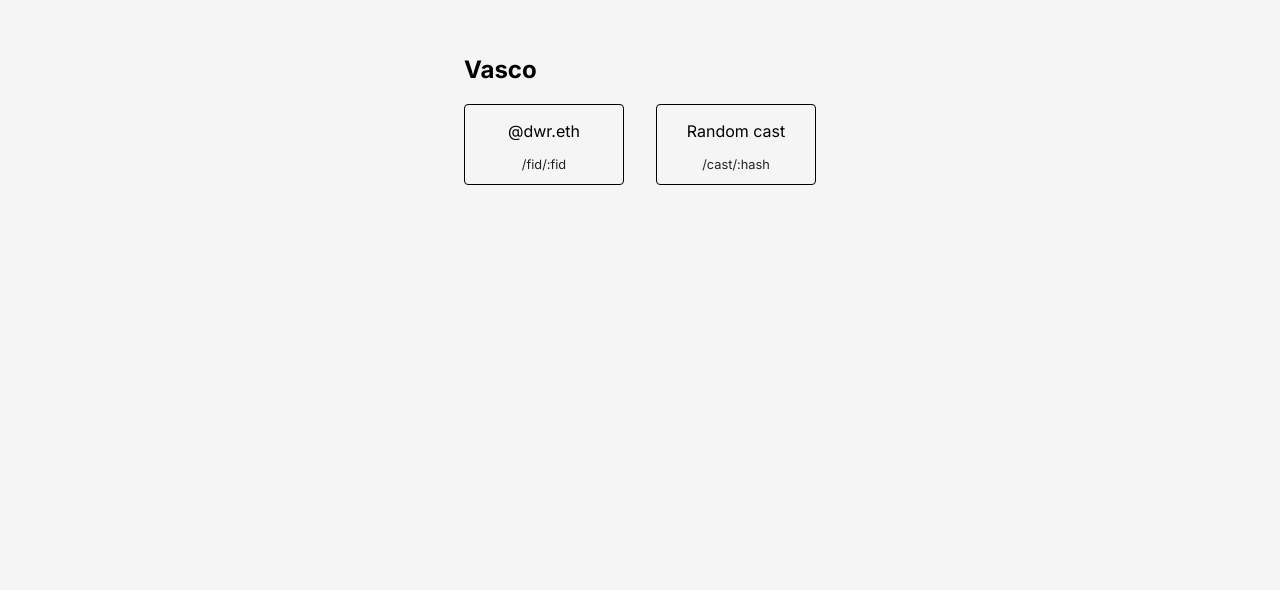
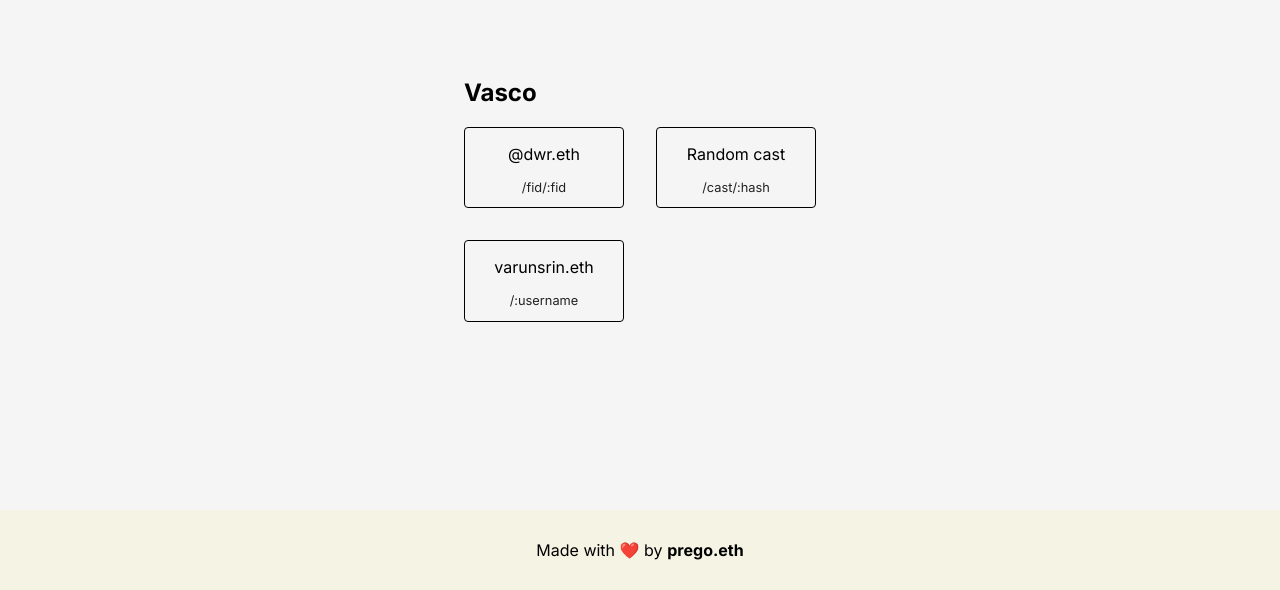
Before and after one commit to pedropregueiro/vasco, a Next.js app: page / in a window 1280 px wide. Shown: the part 210-800 px from the top of the page. Built offline with nearby package versions, Linux system fonts and the light colour scheme.

Commit message:
footers are your friend

```diff
--- a/app/globals.css
+++ b/app/globals.css
@@ -5,6 +5,7 @@ body {
   background-color: #f5f5f5;
   margin: unset;
   padding: unset;
+  height: 100%;
 }
 
 a {
--- a/app/page.js
+++ b/app/page.js
@@ -1,11 +1,13 @@
+import { Footer } from "@/src/components/footer";
 import Link from "next/link";
 
 export default function Home() {
   return (
+    <>
       <div
         style={{
           width: "100%",
-        minHeight: "80vh",
+          minHeight: "100vh",
           display: "flex",
           alignItems: "center",
           justifyContent: "center",
@@ -17,7 +19,7 @@ export default function Home() {
             style={{
               display: "grid",
               gridTemplateColumns: "10rem 10rem",
-            columnGap: "2rem",
+              gap: "2rem",
             }}
           >
             <Link
@@ -58,8 +60,29 @@ export default function Home() {
                 /cast/:hash
               </p>
             </Link>
+            <Link
+              href="/varunsrin.eth"
+              style={{
+                border: "1px solid black",
+                borderRadius: "4px",
+                textAlign: "center",
+              }}
+            >
+              <p>varunsrin.eth</p>
+              <p
+                style={{
+                  color: "#222",
+                  fontSize: "0.8rem",
+                  textTransform: "lowercase",
+                }}
+              >
+                /:username
+              </p>
+            </Link>
           </div>
         </div>
       </div>
+      <Footer />
+    </>
   );
 }
--- /dev/null
+++ b/src/components/footer.js
@@ -0,0 +1,31 @@
+export const Footer = () => {
+  return (
+    <div
+      style={{
+        height: "5rem",
+        marginTop: "-5rem",
+        backgroundColor: "rgb(245, 243, 228)",
+      }}
+    >
+      <div
+        style={{
+          display: "flex",
+          justifyContent: "center",
+          alignItems: "center",
+          height: "100%",
+          gap: "0.3rem",
+        }}
+      >
+        <p>Made with ❤️ by</p>
+        <a
+          href="https://warpcast.com/pedropregueiro"
+          target="_blank"
+          rel="noopener noreferrer"
+          style={{ fontWeight: "bold" }}
+        >
+          prego.eth
+        </a>
+      </div>
+    </div>
+  );
+};
```
Lines whose indentation alone changed are shown as unchanged.
